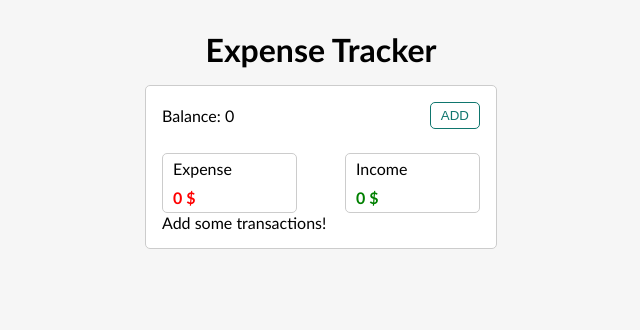
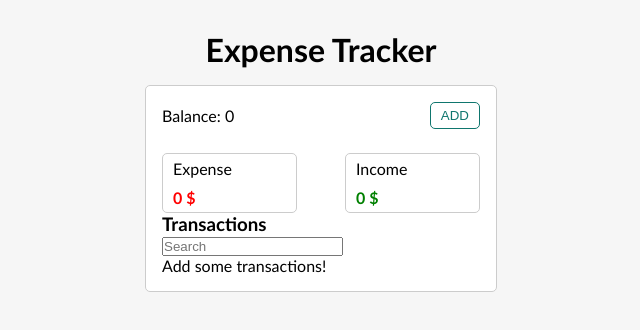
Before and after one commit to HaniyehPeyvandi/ExpenseTracker, a React (Create React App) app: page / in a window 1280 px wide. Shown: the top 330 px of the page, without its empty margins (319-959 px from the left). Built offline with nearby package versions, Linux system fonts and the light colour scheme.

Commit message:
add code for searching transactions

```diff
--- a/src/components/Transaction.js
+++ b/src/components/Transaction.js
@@ -1,10 +1,44 @@
+import { useEffect, useState } from "react";
 import styles from "./Transaction.module.css";
 
-const Transaction = ({ transactions }) => {
+const Transaction = (props) => {
+  const [searchValue, setSearchValue] = useState("");
+  const [filteredTnx, setFilteredTnx] = useState(props.transactions);
+
+  useEffect(() => {
+    filterTransactions(searchValue);
+  }, [props.transactions]);
+
+  const filterTransactions = (search) => {
+    if (!search || search === "") {
+      setFilteredTnx(props.transactions);
+      return;
+    }
+    const filtered = props.transactions.filter((t) =>
+      t.desc.toLowerCase().includes(search.toLowerCase())
+    );
+    setFilteredTnx(filtered);
+  };
+
+  const searchHandler = (e) => {
+    setSearchValue(e.target.value);
+    filterTransactions(e.target.value);
+  };
+
   return (
     <section>
-      {transactions.length ? (
-        transactions.map((t) => {
+      <h3 className={styles.transactionHeading}>Transactions</h3>
+      <input
+        type="text"
+        onChange={searchHandler}
+        value={searchValue}
+        className={styles.search}
+        placeholder="Search"
+      />
+      {!props.transactions.length ? (
+        <p>Add some transactions!</p>
+      ) : filteredTnx.length ? (
+        filteredTnx.map((t) => {
           return (
             <div
               key={t.id}
@@ -17,7 +51,7 @@ const Transaction = ({ transactions }) => {
           );
         })
       ) : (
-        <p>Add some transactions!</p>
+        <p>No item matches!</p>
       )}
     </section>
   );
```
